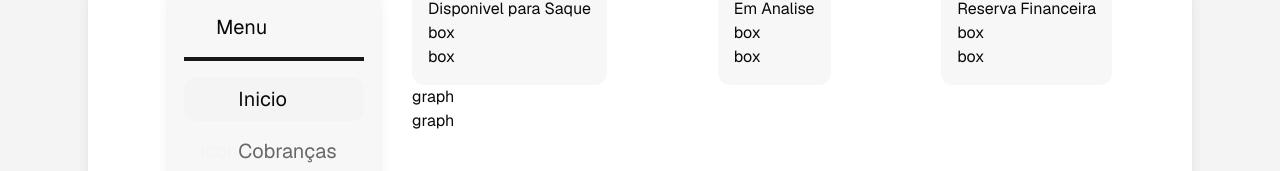
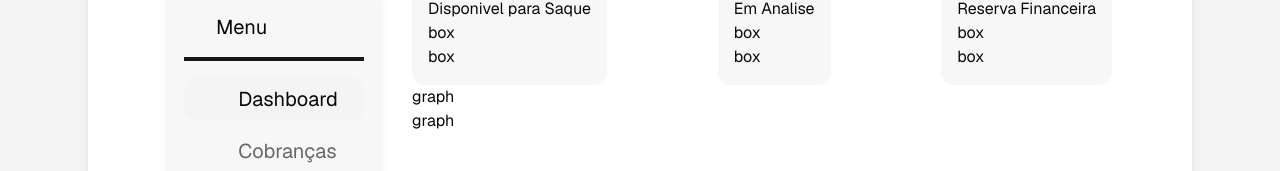
Before and after one commit to luisvinicius09/simmel, a Next.js app: page /dashboard in a window 1280 px wide. Shown: the part 179-350 px from the top of the page. Built offline with nearby package versions, Linux system fonts and the light colour scheme.

Commit message:
Update: dashboard protected layout by componentizing nav menu

```diff
--- a/src/app/(dashboard)/(protected)/layout.tsx
+++ b/src/app/(dashboard)/(protected)/layout.tsx
@@ -2,6 +2,33 @@
 
 import Link from 'next/link';
 import { usePathname } from 'next/navigation';
+
+type NavMenuItemProps = {
+	pathTo: string;
+	name: string;
+	currentBasePath: string;
+};
+
+function NavMenuItem({ pathTo, name, currentBasePath }: NavMenuItemProps) {
+	return (
+		<div
+			className={`py-2 pl-4 my-2 rounded-xl ${
+				currentBasePath === pathTo.split('/')[1] ? 'bg-secondary' : ''
+			}`}
+		>
+			<Link href={pathTo}>
+				<div className='flex'>
+					<p className='text-accent'>icon</p>
+					<p
+						className={`${currentBasePath === pathTo.split('/')[1] ? 'opacity-100' : 'opacity-60'}`}
+					>
+						{name}
+					</p>
+				</div>
+			</Link>
+		</div>
+	);
+}
 
 export default function DashboardLayout({ children }: { children: React.ReactNode }) {
 	const pathname = usePathname();
@@ -30,81 +57,21 @@ export default function DashboardLayout({ children }: { children: React.ReactNod
 							<hr className='bg-primary my-4 border-[2px] border-primary' />
 
 							<div className=''>
-								<div
-									className={`py-2 pl-4 my-2 rounded-xl ${
-										currentBasePath === 'dashboard' ? 'bg-secondary' : ''
-									}`}
-								>
-									<Link href='/dashboard'>
-										<div className='flex'>
-											<p className='text-accent'>icon</p>
-											<p
-												className={`${
-													currentBasePath === 'dashboard' ? 'opacity-100' : 'opacity-60'
-												}`}
-											>
-												Inicio
-											</p>
-										</div>
-									</Link>
-								</div>
+								<NavMenuItem
+									pathTo='/dashboard'
+									name='Dashboard'
+									currentBasePath={currentBasePath}
+								/>
 
-								<div
-									className={`py-2 pl-4 my-2 rounded-xl ${
-										currentBasePath === 'charges' ? 'bg-secondary' : ''
-									}`}
-								>
-									<Link href='/charges'>
-										<div className='flex'>
-											<p className='text-accent'>icon</p>
-											<p
-												className={`${
-													currentBasePath === 'charges' ? 'opacity-100' : 'opacity-60'
-												}`}
-											>
-												Cobranças
-											</p>
-										</div>
-									</Link>
-								</div>
+								<NavMenuItem pathTo='/charges' name='Cobranças' currentBasePath={currentBasePath} />
 
-								<div
-									className={`py-2 pl-4 my-2 rounded-xl ${
-										currentBasePath === 'clients' ? 'bg-secondary' : ''
-									}`}
-								>
-									<Link href='/clients'>
-										<div className='flex'>
-											<p className='text-accent'>icon</p>
-											<p
-												className={`${
-													currentBasePath === 'clients' ? 'opacity-100' : 'opacity-60'
-												}`}
-											>
-												Clientes
-											</p>
-										</div>
-									</Link>
-								</div>
+								<NavMenuItem pathTo='/clients' name='Clientes' currentBasePath={currentBasePath} />
 
-								<div
-									className={`py-2 pl-4 my-2 rounded-xl ${
-										currentBasePath === 'settings' ? 'bg-secondary' : ''
-									}`}
-								>
-									<Link href='/settings'>
-										<div className='flex'>
-											<p className='text-accent'>icon</p>
-											<p
-												className={`${
-													currentBasePath === 'settings' ? 'opacity-100' : 'opacity-60'
-												}`}
-											>
-												Configurações
-											</p>
-										</div>
-									</Link>
-								</div>
+								<NavMenuItem
+									pathTo='/settings'
+									name='Configurações'
+									currentBasePath={currentBasePath}
+								/>
 							</div>
 						</div>
 
```
